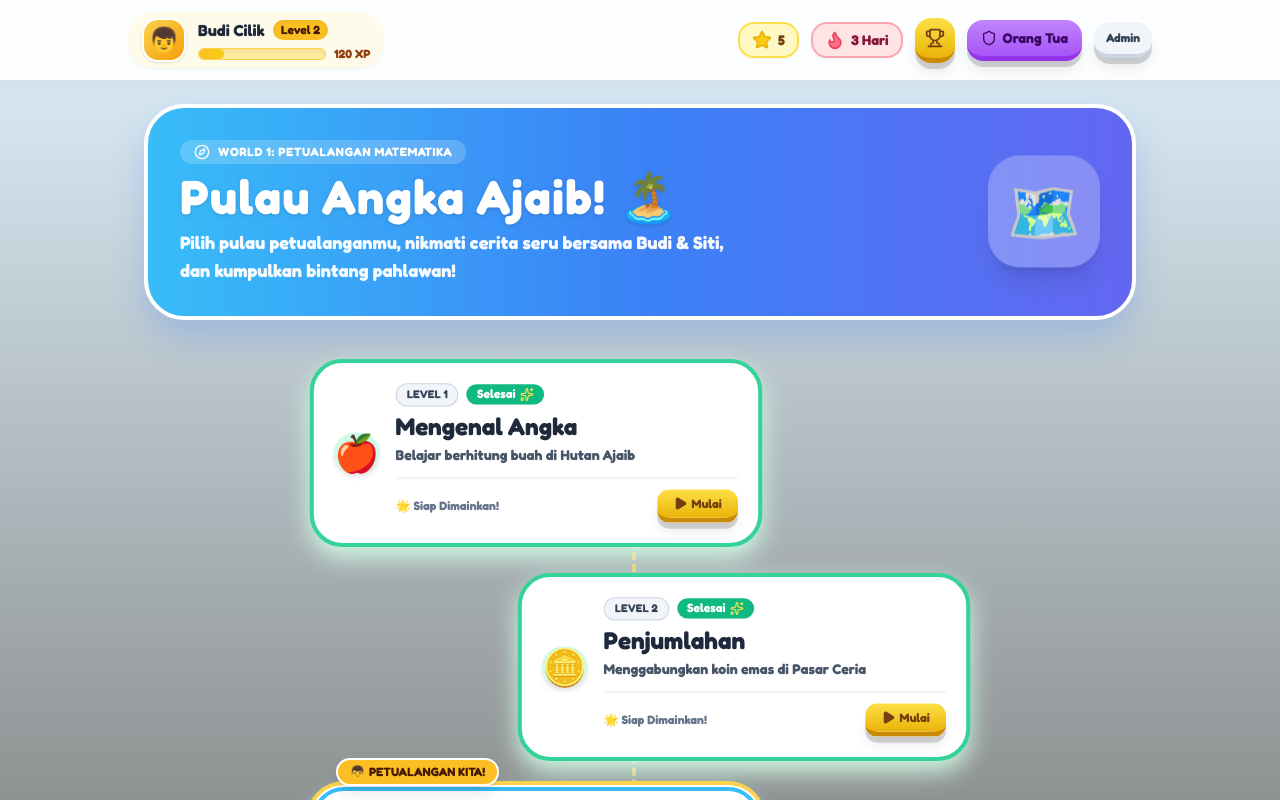
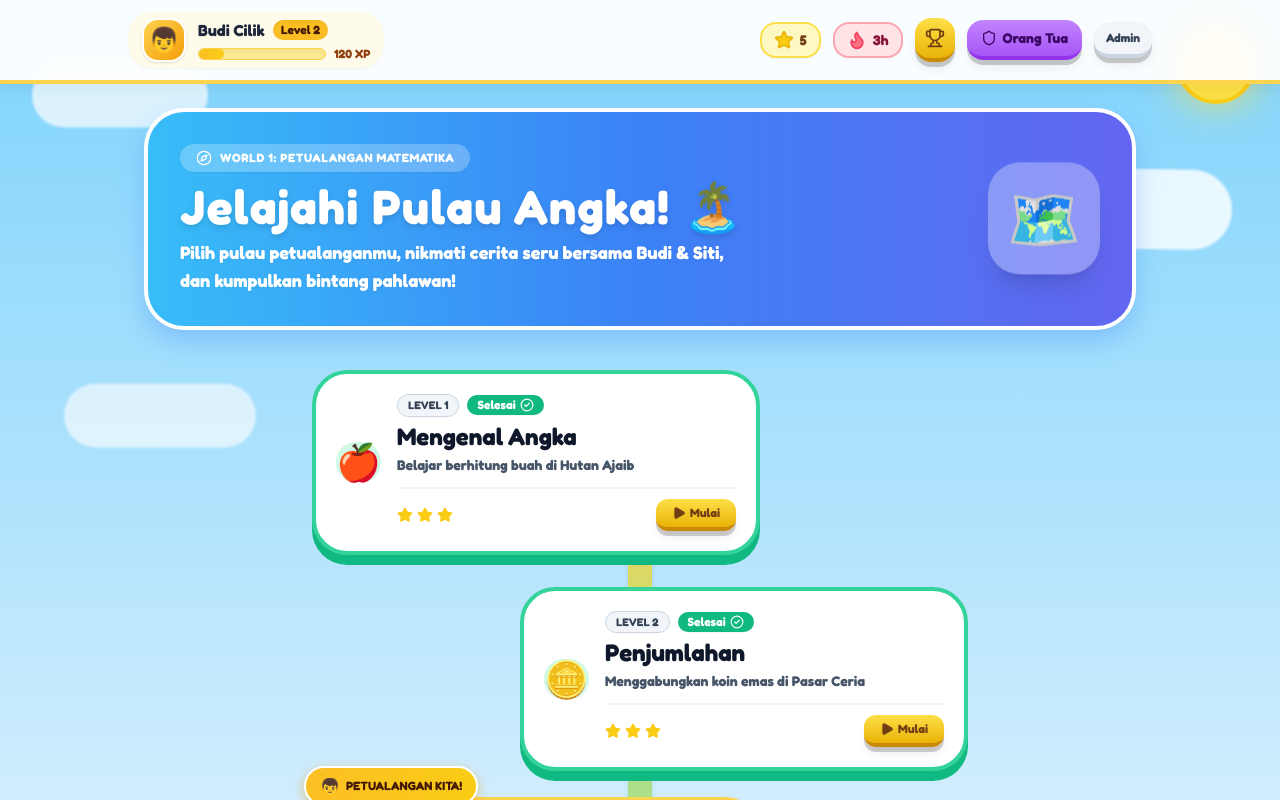
Before and after one commit to DwiParzIbr/pixel-learning-pwa, a Next.js app: page / in a window 1280 px wide. Shown: the top 800 px of the page. Built offline with nearby package versions, Linux system fonts and the light colour scheme.

Commit message:
style: replace dull grayish background with bright sunny cartoon sky, floating clouds, and tactile 3D cards

```diff
--- a/src/app/globals.css
+++ b/src/app/globals.css
@@ -4,12 +4,7 @@
 
 @layer base {
   body {
-    background-color: #f0fdf4;
-    background-image:
-      radial-gradient(#e0f2fe 1.5px, transparent 1.5px),
-      radial-gradient(#fef9c3 1.5px, #f0fdf4 1.5px);
-    background-size: 40px 40px;
-    background-position: 0 0, 20px 20px;
+    background-color: #e0f2fe;
     color: #1e293b;
     font-family: 'Fredoka', 'Nunito', system-ui, sans-serif;
     touch-action: manipulation;
@@ -18,51 +13,62 @@
   }
 }
 
-/* 3D Candy Button Utility */
+/* 3D Toy Candy Button Utility */
 .candy-btn {
   transition: all 0.15s cubic-bezier(0.4, 0, 0.2, 1);
-  box-shadow: 0 6px 0 rgba(0, 0, 0, 0.15), 0 10px 15px -3px rgba(0, 0, 0, 0.1);
+  box-shadow: 0 5px 0 rgba(0, 0, 0, 0.18), 0 8px 12px -2px rgba(0, 0, 0, 0.08);
 }
 
 .candy-btn:active {
-  transform: translateY(4px);
-  box-shadow: 0 2px 0 rgba(0, 0, 0, 0.15), 0 4px 6px -2px rgba(0, 0, 0, 0.05);
+  transform: translateY(3px);
+  box-shadow: 0 2px 0 rgba(0, 0, 0, 0.18), 0 3px 5px -1px rgba(0, 0, 0, 0.05);
 }
 
 .candy-btn-yellow {
   background: linear-gradient(180deg, #fde047 0%, #eab308 100%);
-  border-bottom: 5px solid #ca8a04;
+  border-bottom: 4px solid #ca8a04;
   color: #713f12;
 }
 
 .candy-btn-green {
   background: linear-gradient(180deg, #4ade80 0%, #22c55e 100%);
-  border-bottom: 5px solid #16a34a;
+  border-bottom: 4px solid #16a34a;
   color: #052e16;
 }
 
 .candy-btn-blue {
   background: linear-gradient(180deg, #60a5fa 0%, #3b82f6 100%);
-  border-bottom: 5px solid #2563eb;
+  border-bottom: 4px solid #2563eb;
   color: #172554;
 }
 
 .candy-btn-purple {
   background: linear-gradient(180deg, #c084fc 0%, #a855f7 100%);
-  border-bottom: 5px solid #9333ea;
+  border-bottom: 4px solid #9333ea;
   color: #3b0764;
 }
 
 .candy-btn-pink {
   background: linear-gradient(180deg, #f472b6 0%, #ec4899 100%);
-  border-bottom: 5px solid #db2777;
+  border-bottom: 4px solid #db2777;
   color: #831843;
 }
 
 .candy-btn-orange {
   background: linear-gradient(180deg, #fb923c 0%, #f97316 100%);
-  border-bottom: 5px solid #ea580c;
+  border-bottom: 4px solid #ea580c;
   color: #7c2d12;
+}
+
+/* Adventure Map Stepping Stone Path */
+.adventure-path {
+  background-image: repeating-linear-gradient(
+    180deg,
+    #f59e0b 0,
+    #f59e0b 16px,
+    transparent 16px,
+    transparent 32px
+  );
 }
 
 /* Animations */
@@ -77,14 +83,9 @@
 }
 
 @keyframes popIn {
-  0% { transform: scale(0.8); opacity: 0; }
-  70% { transform: scale(1.05); opacity: 1; }
+  0% { transform: scale(0.85); opacity: 0; }
+  70% { transform: scale(1.03); opacity: 1; }
   100% { transform: scale(1); opacity: 1; }
-}
-
-@keyframes softGlow {
-  0%, 100% { filter: drop-shadow(0 0 8px rgba(250, 204, 21, 0.6)); }
-  50% { filter: drop-shadow(0 0 16px rgba(250, 204, 21, 0.9)); }
 }
 
 .animate-wiggle {
@@ -97,18 +98,6 @@
 
 .animate-pop-in {
   animation: popIn 0.35s cubic-bezier(0.175, 0.885, 0.32, 1.275) forwards;
-}
-
-.animate-soft-glow {
-  animation: softGlow 2s ease-in-out infinite;
-}
-
-/* Crisp rendering specifically for game canvas */
-canvas.pixel-canvas {
-  image-rendering: -moz-crisp-edges;
-  image-rendering: -webkit-crisp-edges;
-  image-rendering: pixelated;
-  image-rendering: crisp-edges;
 }
 
 /* Custom scrollbars */
--- a/src/app/layout.tsx
+++ b/src/app/layout.tsx
@@ -16,7 +16,7 @@ export const viewport: Viewport = {
   initialScale: 1,
   maximumScale: 1,
   userScalable: false,
-  themeColor: '#0f172a',
+  themeColor: '#38bdf8',
 };
 
 export default function RootLayout({
@@ -47,7 +47,7 @@ export default function RootLayout({
           }}
         />
       </head>
-      <body className="bg-slate-950 text-slate-100 antialiased min-h-screen selection:bg-amber-400 selection:text-slate-950">
+      <body className="bg-sky-100 text-slate-800 antialiased min-h-screen selection:bg-amber-400 selection:text-slate-950 overflow-x-hidden">
         {children}
       </body>
     </html>
--- a/src/app/page.tsx
+++ b/src/app/page.tsx
@@ -41,7 +41,7 @@ export default function HomePage() {
   };
 
   return (
-    <main className="min-h-screen bg-slate-950 text-white font-fun">
+    <main className="min-h-screen bg-gradient-to-b from-sky-200 via-sky-100 to-emerald-100 text-slate-800 font-fun">
       {currentMode === 'map' && (
         <WorldMap
           onSelectLesson={handleSelectLesson}
--- a/src/components/world-map/WorldMap.tsx
+++ b/src/components/world-map/WorldMap.tsx
@@ -16,6 +16,7 @@ import {
   Shield,
   Plus,
   Compass,
+  CheckCircle2,
 } from 'lucide-react';
 
 interface WorldMapProps {
@@ -48,7 +49,7 @@ export const WorldMap: React.FC<WorldMapProps> = ({
     const isUnlocked = activeChild.xp >= level.requiredXp;
     if (!isUnlocked) {
       soundEngine.playSfx('wrong_gentle');
-      alert(`Level ini masih terkunci! Butuh ${level.requiredXp} XP (XP kamu saat ini: ${activeChild.xp} XP). Selesaikan petualangan sebelumnya yuk!`);
+      alert(`Level ini masih terkunci! Butuh ${level.requiredXp} XP (XP kamu saat ini: ${activeChild.xp} XP). Selesaikan level sebelumnya dulu ya!`);
       return;
     }
     soundEngine.playSfx('click');
@@ -66,16 +67,38 @@ export const WorldMap: React.FC<WorldMapProps> = ({
     soundEngine.playSfx('celebrate');
   };
 
-  const xpProgressToNext = (activeChild.xp % 100);
+  const xpProgressToNext = activeChild.xp % 100;
 
-  // Find current active level index
-  const currentLevelIndex = mockLevels.findIndex(lvl => activeChild.xp >= lvl.requiredXp && !activeChild.completedLessons.some(id => lvl.lessons.some(l => l.lessonId === id)));
+  const currentLevelIndex = mockLevels.findIndex(
+    lvl => activeChild.xp >= lvl.requiredXp && !activeChild.completedLessons.some(id => lvl.lessons.some(l => l.lessonId === id))
+  );
   const activePinIdx = currentLevelIndex !== -1 ? currentLevelIndex : 0;
 
+  const levelColorThemes = [
+    { border: 'border-rose-400', badgeBg: 'bg-rose-100 text-rose-800', btn: 'candy-btn-yellow', path: '#f43f5e' },
+    { border: 'border-amber-400', badgeBg: 'bg-amber-100 text-amber-900', btn: 'candy-btn-yellow', path: '#f59e0b' },
+    { border: 'border-sky-400', badgeBg: 'bg-sky-100 text-sky-800', btn: 'candy-btn-blue', path: '#0ea5e9' },
+    { border: 'border-emerald-400', badgeBg: 'bg-emerald-100 text-emerald-800', btn: 'candy-btn-green', path: '#10b981' },
+    { border: 'border-orange-400', badgeBg: 'bg-orange-100 text-orange-800', btn: 'candy-btn-orange', path: '#f97316' },
+    { border: 'border-pink-400', badgeBg: 'bg-pink-100 text-pink-800', btn: 'candy-btn-pink', path: '#ec4899' },
+    { border: 'border-purple-400', badgeBg: 'bg-purple-100 text-purple-800', btn: 'candy-btn-purple', path: '#8b5cf6' },
+  ];
+
   return (
-    <div className="min-h-screen bg-gradient-to-b from-sky-100 via-yellow-50/50 to-emerald-50 text-slate-800 font-fun pb-20 select-none">
-      {/* Top Friendly Child Navigation Bar */}
-      <header className="sticky top-0 z-40 bg-white/90 backdrop-blur-md border-b-3 border-amber-200 px-4 py-3 shadow-[0_4px_16px_rgba(0,0,0,0.05)]">
+    <div className="min-h-screen text-slate-800 font-fun pb-24 select-none relative overflow-hidden bg-gradient-to-b from-sky-300 via-sky-100 to-emerald-100">
+      {/* Decorative Cartoon Floating Clouds */}
+      <div className="absolute top-16 left-8 w-44 h-16 bg-white/70 rounded-full blur-[1px] -z-0 pointer-events-none animate-float-kid" />
+      <div className="absolute top-44 right-12 w-56 h-20 bg-white/80 rounded-full blur-[1px] -z-0 pointer-events-none animate-float-kid" style={{ animationDelay: '1.5s' }} />
+      <div className="absolute top-96 left-16 w-48 h-16 bg-white/60 rounded-full blur-[1px] -z-0 pointer-events-none animate-float-kid" style={{ animationDelay: '2.5s' }} />
+      <div className="absolute top-[600px] right-20 w-64 h-22 bg-white/70 rounded-full blur-[1px] -z-0 pointer-events-none animate-float-kid" />
+
+      {/* Smiling Cartoon Sun on Top Right */}
+      <div className="absolute top-6 right-6 w-20 h-20 bg-yellow-300 rounded-full border-4 border-yellow-400 shadow-[0_0_40px_rgba(253,224,71,0.8)] -z-0 pointer-events-none flex items-center justify-center text-3xl">
+        ☀️
+      </div>
+
+      {/* Top Navbar */}
+      <header className="sticky top-0 z-40 bg-white/95 backdrop-blur-md border-b-4 border-amber-300 px-4 py-3 shadow-[0_4px_16px_rgba(0,0,0,0.06)]">
         <div className="max-w-5xl mx-auto flex items-center justify-between gap-3">
           {/* Child Profile Pill */}
           <div
@@ -83,7 +106,7 @@ export const WorldMap: React.FC<WorldMapProps> = ({
               soundEngine.playSfx('click');
               setShowProfileModal(true);
             }}
-            className="flex items-center gap-3 bg-amber-50 hover:bg-amber-100/80 border-3 border-amber-300 rounded-3xl px-3.5 py-1.5 cursor-pointer transition-all active:scale-95 shadow-sm"
+            className="flex items-center gap-3 bg-amber-50 hover:bg-amber-100/90 border-3 border-amber-300 rounded-3xl px-3.5 py-1.5 cursor-pointer transition-all active:scale-95 shadow-sm"
           >
             <div className="w-11 h-11 rounded-2xl bg-gradient-to-br from-amber-300 to-amber-500 border-2 border-white flex items-center justify-center text-2xl shadow">
               {activeChild.avatar}
@@ -95,9 +118,8 @@ export const WorldMap: React.FC<WorldMapProps> = ({
                   Level {activeChild.level}
                 </span>
               </div>
-              {/* XP Progress Bar */}
               <div className="flex items-center gap-2 mt-1">
-                <div className="w-24 sm:w-32 bg-amber-200/80 h-3 rounded-full overflow-hidden border border-amber-300 shadow-inner">
+                <div className="w-24 sm:w-32 bg-amber-200/90 h-3 rounded-full overflow-hidden border border-amber-300 shadow-inner">
                   <div
                     className="bg-gradient-to-r from-amber-400 to-yellow-400 h-full rounded-full transition-all duration-500"
                     style={{ width: `${xpProgressToNext}%` }}
@@ -110,19 +132,16 @@ export const WorldMap: React.FC<WorldMapProps> = ({
 
           {/* Child Stats & Badges */}
           <div className="flex items-center gap-2 sm:gap-3">
-            {/* Stars Pill */}
             <div className="flex items-center gap-1.5 bg-yellow-100 border-2 border-yellow-300 px-3 py-1.5 rounded-2xl text-yellow-900 font-black text-sm shadow-sm">
               <Star className="w-5 h-5 text-yellow-500 fill-yellow-400" />
               <span>{activeChild.stars}</span>
             </div>
 
-            {/* Streak Pill */}
             <div className="flex items-center gap-1.5 bg-rose-100 border-2 border-rose-300 px-3 py-1.5 rounded-2xl text-rose-900 font-black text-sm shadow-sm">
               <Flame className="w-5 h-5 text-rose-500 fill-rose-400" />
-              <span>{activeChild.streakDays} Hari</span>
+              <span>{activeChild.streakDays}h</span>
             </div>
 
-            {/* Badges Trophy Button */}
             <button
               onClick={() => {
                 soundEngine.playSfx('click');
@@ -134,7 +153,6 @@ export const WorldMap: React.FC<WorldMapProps> = ({
               <Trophy className="w-5 h-5" />
             </button>
 
-            {/* Parent Mode Gate Button */}
             <button
               onClick={() => {
                 soundEngine.playSfx('click');
@@ -147,7 +165,6 @@ export const WorldMap: React.FC<WorldMapProps> = ({
               <span className="hidden sm:inline">Orang Tua</span>
             </button>
 
-            {/* Admin Studio Button */}
             <button
               onClick={() => {
                 soundEngine.playSfx('click');
@@ -162,24 +179,24 @@ export const WorldMap: React.FC<WorldMapProps> = ({
       </header>
 
       {/* World Hero Island Banner */}
-      <section className="max-w-5xl mx-auto px-4 pt-6 pb-2">
-        <div className="bg-gradient-to-r from-sky-400 via-blue-500 to-indigo-500 border-4 border-white rounded-[2.5rem] p-6 sm:p-8 shadow-[0_16px_32px_rgba(59,130,246,0.25)] relative overflow-hidden text-white">
+      <section className="max-w-5xl mx-auto px-4 pt-6 pb-2 relative z-10">
+        <div className="bg-gradient-to-r from-sky-400 via-blue-500 to-indigo-500 border-4 border-white rounded-[2.5rem] p-6 sm:p-8 shadow-[0_12px_24px_rgba(59,130,246,0.3)] relative overflow-hidden text-white">
           <div className="relative z-10 flex flex-col sm:flex-row sm:items-center justify-between gap-6">
             <div>
-              <div className="inline-flex items-center gap-2 bg-white/20 backdrop-blur-md px-3.5 py-1 rounded-full text-white font-extrabold text-xs uppercase tracking-wider mb-2">
+              <div className="inline-flex items-center gap-2 bg-white/25 backdrop-blur-md px-4 py-1.5 rounded-full text-white font-black text-xs uppercase tracking-wider mb-2.5 shadow-sm">
                 <Compass className="w-4 h-4" />
                 <span>World 1: Petualangan Matematika</span>
               </div>
-              <h1 className="text-3xl sm:text-5xl font-black text-white tracking-wide drop-shadow">
-                Pulau Angka Ajaib! 🏝️
+              <h1 className="text-3xl sm:text-5xl font-black text-white tracking-wide drop-shadow-md">
+                Jelajahi Pulau Angka! 🏝️
               </h1>
-              <p className="text-white/95 text-base sm:text-lg font-bold mt-2 max-w-xl leading-relaxed">
+              <p className="text-white text-base sm:text-lg font-bold mt-2 max-w-xl leading-relaxed drop-shadow-sm">
                 Pilih pulau petualanganmu, nikmati cerita seru bersama Budi & Siti, dan kumpulkan bintang pahlawan!
               </p>
             </div>
 
             <div className="shrink-0 flex items-center justify-center">
-              <div className="w-24 h-24 sm:w-28 sm:h-28 bg-white/25 rounded-[2rem] border-3 border-white/60 flex items-center justify-center text-5xl sm:text-6xl shadow-xl animate-float-kid">
+              <div className="w-24 h-24 sm:w-28 sm:h-28 bg-white/30 rounded-[2rem] border-3 border-white/70 flex items-center justify-center text-5xl sm:text-6xl shadow-xl animate-float-kid">
                 🗺️
               </div>
             </div>
@@ -187,11 +204,11 @@ export const WorldMap: React.FC<WorldMapProps> = ({
         </div>
       </section>
 
-      {/* Winding Island Adventure Trail */}
-      <section className="max-w-3xl mx-auto px-4 py-8">
-        <div className="relative flex flex-col items-center gap-7">
-          {/* Playful Dotted Adventure Path */}
-          <div className="absolute top-12 bottom-12 w-4 border-l-4 border-dashed border-amber-300 -z-0 opacity-80" />
+      {/* Adventure Trail Path with Cartoon Stepping Stones */}
+      <section className="max-w-3xl mx-auto px-4 py-8 relative z-10">
+        <div className="relative flex flex-col items-center gap-8">
+          {/* Stepping Stone Connector Line */}
+          <div className="absolute top-12 bottom-12 w-6 bg-gradient-to-b from-amber-300 via-emerald-300 to-yellow-400 rounded-full border-3 border-amber-400/80 shadow-md -z-0" />
 
           {mockLevels.map((lvl, index) => {
             const isUnlocked = activeChild.xp >= lvl.requiredXp;
@@ -200,16 +217,7 @@ export const WorldMap: React.FC<WorldMapProps> = ({
             );
             const isCurrentPin = activePinIdx === index;
             const isEven = index % 2 === 0;
-
-            const themeCardColors = [
-              'border-rose-400 bg-white hover:bg-rose-50/50 shadow-rose-200',
-              'border-amber-400 bg-white hover:bg-amber-50/50 shadow-amber-200',
-              'border-sky-400 bg-white hover:bg-sky-50/50 shadow-sky-200',
-              'border-emerald-400 bg-white hover:bg-emerald-50/50 shadow-emerald-200',
-              'border-orange-400 bg-white hover:bg-orange-50/50 shadow-orange-200',
-              'border-pink-400 bg-white hover:bg-pink-50/50 shadow-pink-200',
-              'border-purple-400 bg-white hover:bg-purple-50/50 shadow-purple-200',
-            ];
+            const theme = levelColorThemes[index % levelColorThemes.length];
 
             return (
               <div
@@ -218,38 +226,40 @@ export const WorldMap: React.FC<WorldMapProps> = ({
                   isEven ? 'justify-start sm:pl-10' : 'justify-end sm:pr-10'
                 }`}
               >
-                {/* Active Child Standing Pin */}
+                {/* Active Child Pin Mascot */}
                 {isCurrentPin && (
-                  <div className={`absolute -top-7 ${isEven ? 'left-6 sm:left-16' : 'right-6 sm:right-16'} z-20 flex flex-col items-center animate-bounceSubtle`}>
-                    <span className="bg-amber-400 text-amber-950 font-black text-xs px-3 py-1 rounded-full shadow-lg border-2 border-white flex items-center gap-1">
-                      <span>{activeChild.avatar}</span>
+                  <div className={`absolute -top-9 ${isEven ? 'left-8 sm:left-18' : 'right-8 sm:right-18'} z-20 flex flex-col items-center animate-bounceSubtle`}>
+                    <span className="bg-gradient-to-r from-amber-400 to-yellow-400 text-amber-950 font-black text-xs px-3.5 py-1.5 rounded-full shadow-[0_4px_12px_rgba(245,158,11,0.5)] border-2 border-white flex items-center gap-1.5">
+                      <span className="text-base">{activeChild.avatar}</span>
                       <span>PETUALANGAN KITA!</span>
                     </span>
-                    <div className="w-0 h-0 border-l-6 border-l-transparent border-r-6 border-r-transparent border-t-6 border-t-amber-400" />
+                    <div className="w-0 h-0 border-l-6 border-l-transparent border-r-6 border-r-transparent border-t-8 border-t-amber-400" />
                   </div>
                 )}
 
                 {/* Level Island Card */}
                 <div
                   onClick={() => handleSelectLevel(lvl)}
-                  className={`w-full max-w-md p-5 rounded-[2rem] border-4 transition-all cursor-pointer shadow-[0_10px_24px_rgba(0,0,0,0.06)] relative group active:scale-[0.98]
-                    ${isUnlocked
+                  className={`w-full max-w-md p-5 rounded-[2.2rem] border-4 transition-all cursor-pointer relative group active:scale-[0.98] ${
+                    isUnlocked
                       ? isCompleted
-                        ? 'border-emerald-400 bg-white hover:bg-emerald-50/40 shadow-emerald-100 scale-[1.01]'
-                        : `${themeCardColors[index % themeCardColors.length]} ${isCurrentPin ? 'ring-4 ring-amber-300 ring-offset-2' : ''}`
-                      : 'border-slate-300 bg-slate-100/80 opacity-70 cursor-not-allowed shadow-none'
-                    }`}
+                        ? 'border-emerald-400 bg-white shadow-[0_10px_0_#10b981]'
+                        : isCurrentPin
+                        ? `${theme.border} bg-white shadow-[0_10px_0_#f59e0b] ring-4 ring-amber-300 ring-offset-2`
+                        : `${theme.border} bg-white shadow-[0_8px_0_rgba(0,0,0,0.08)] hover:-translate-y-1`
+                      : 'border-slate-300 bg-slate-100/90 opacity-60 cursor-not-allowed shadow-none'
+                  }`}
                 >
                   <div className="flex items-center gap-4">
                     {/* Level Icon Badge */}
                     <div
-                      className={`w-18 h-18 rounded-[1.6rem] flex items-center justify-center text-4xl shrink-0 border-3 shadow-md
-                        ${isUnlocked
+                      className={`w-18 h-18 rounded-[1.6rem] flex items-center justify-center text-4xl shrink-0 border-3 shadow-sm ${
+                        isUnlocked
                           ? isCompleted
                             ? 'bg-emerald-100 border-emerald-400 text-emerald-800'
                             : 'bg-amber-100 border-amber-400 text-amber-900 animate-wiggle'
                           : 'bg-slate-200 border-slate-300 text-slate-400'
-                        }`}
+                      }`}
                     >
                       {isUnlocked ? lvl.icon : <Lock className="w-8 h-8 text-slate-400" />}
                     </div>
@@ -263,12 +273,12 @@ export const WorldMap: React.FC<WorldMapProps> = ({
                         {isCompleted && (
                           <span className="bg-emerald-500 text-white font-black text-xs px-2.5 py-0.5 rounded-full flex items-center gap-1 shadow-sm">
                             <span>Selesai</span>
-                            <Sparkles className="w-3.5 h-3.5 text-yellow-300" />
+                            <CheckCircle2 className="w-3.5 h-3.5 text-white" />
                           </span>
                         )}
                       </div>
 
-                      <h3 className="text-xl sm:text-2xl font-black text-slate-800 truncate">
+                      <h3 className="text-xl sm:text-2xl font-black text-slate-900 truncate">
                         {lvl.title.split('—')[1] || lvl.title}
                       </h3>
 
@@ -277,12 +287,22 @@ export const WorldMap: React.FC<WorldMapProps> = ({
                       </p>
 
                       <div className="flex items-center justify-between mt-3 pt-2.5 border-t-2 border-slate-100">
-                        <span className="text-xs font-extrabold text-slate-500">
-                          {isUnlocked ? '🌟 Siap Dimainkan!' : `🔒 Butuh ${lvl.requiredXp} XP`}
-                        </span>
+                        <div className="flex items-center gap-1 text-yellow-400">
+                          {isCompleted ? (
+                            <>
+                              <Star className="w-4 h-4 fill-yellow-400" />
+                              <Star className="w-4 h-4 fill-yellow-400" />
+                              <Star className="w-4 h-4 fill-yellow-400" />
+                            </>
+                          ) : (
+                            <span className="text-xs font-black text-slate-500">
+                              {isUnlocked ? '🌟 Siap Dimainkan!' : `🔒 Butuh ${lvl.requiredXp} XP`}
+                            </span>
+                          )}
+                        </div>
 
                         {isUnlocked && (
-                          <span className="candy-btn candy-btn-yellow px-4 py-1.5 rounded-xl text-xs font-black flex items-center gap-1 shadow-sm">
+                          <span className={`candy-btn ${theme.btn} px-4 py-1.5 rounded-xl text-xs font-black flex items-center gap-1 shadow-sm`}>
                             <Play className="w-3.5 h-3.5 fill-current" />
                             <span>Mulai</span>
                           </span>
@@ -297,9 +317,12 @@ export const WorldMap: React.FC<WorldMapProps> = ({
         </div>
       </section>
 
+      {/* Rolling Cartoon Meadow Hills Ground Layer at Bottom */}
+      <div className="absolute bottom-0 left-0 right-0 h-40 bg-gradient-to-t from-emerald-400 via-emerald-300 to-transparent -z-0 pointer-events-none opacity-80" />
+
       {/* Profile Switcher Modal */}
       {showProfileModal && (
-        <div className="fixed inset-0 z-50 bg-black/50 backdrop-blur-sm flex items-center justify-center p-4 animate-pop-in">
+        <div className="fixed inset-0 z-50 bg-black/40 backdrop-blur-sm flex items-center justify-center p-4 animate-pop-in">
           <div className="bg-white border-4 border-amber-300 rounded-[2.5rem] p-6 max-w-md w-full shadow-2xl text-slate-800">
             <h3 className="text-2xl font-black text-slate-800 mb-4 flex items-center gap-2">
               <Users className="w-7 h-7 text-amber-500" />
@@ -390,7 +413,7 @@ export const WorldMap: React.FC<WorldMapProps> = ({
 
       {/* Badges Collection Modal */}
       {showBadgesModal && (
-        <div className="fixed inset-0 z-50 bg-black/50 backdrop-blur-sm flex items-center justify-center p-4 animate-pop-in">
+        <div className="fixed inset-0 z-50 bg-black/40 backdrop-blur-sm flex items-center justify-center p-4 animate-pop-in">
           <div className="bg-white border-4 border-amber-300 rounded-[2.5rem] p-6 sm:p-8 max-w-lg w-full shadow-2xl text-slate-800">
             <h3 className="text-2xl font-black text-slate-800 mb-4 flex items-center gap-2">
               <Trophy className="w-8 h-8 text-yellow-500" />
```
